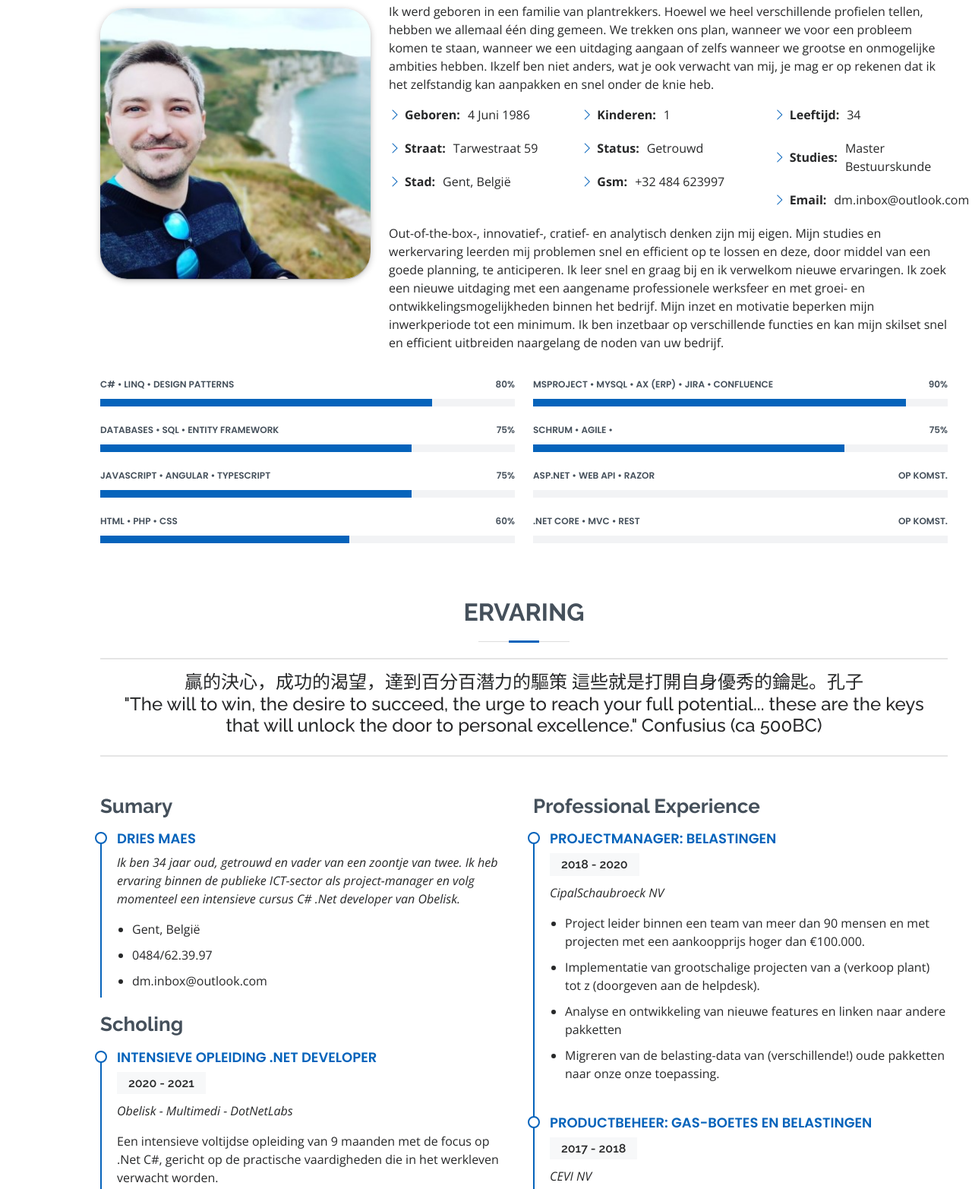
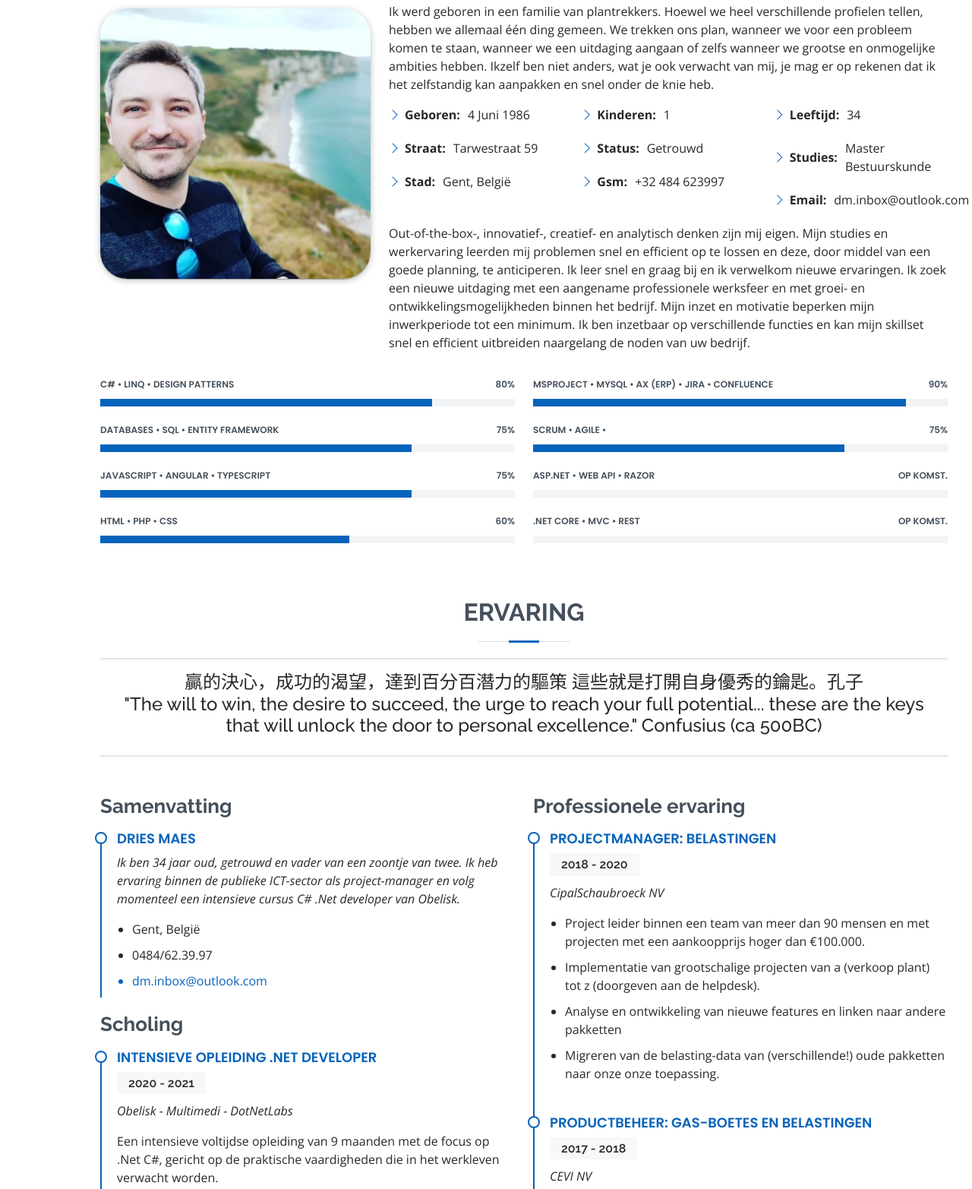
Before and after one commit to Dries-Maes/Dries-Maes.github.io, a plain HTML site: page index.html in a window 1280 px wide. Shown: the part 1009-2574 px from the top of the page at 76% size. Drawn offline with nearby package versions, Linux system fonts and the light colour scheme; files whose address does not match are found by name.

Commit message:
spelling

```diff
--- a/index.html
+++ b/index.html
@@ -148,7 +148,7 @@
             </div>
 
             <p>
-              Out-of-the-box-, innovatief-, cratief- en analytisch denken zijn mij eigen. Mijn studies en werkervaring
+              Out-of-the-box-, innovatief-, creatief- en analytisch denken zijn mij eigen. Mijn studies en werkervaring
               leerden mij problemen snel en
               efficient op te lossen en deze, door middel van een goede planning, te anticiperen.
               Ik leer snel en graag bij en ik verwelkom
@@ -156,7 +156,7 @@
               groei- en ontwikkelingsmogelijkheden binnen het bedrijf. Mijn inzet en motivatie beperken mijn
               inwerkperiode
               tot een minimum.
-              Ik ben inzetbaar op verschillende functies en kan mijn skilset snel
+              Ik ben inzetbaar op verschillende functies en kan mijn skillset snel
               en efficient uitbreiden naargelang de noden van uw bedrijf.
 
 
@@ -277,7 +277,7 @@
             </div>
 
             <div class="progress">
-              <span class="skill">Schrum • Agile • <i class="val">75%</i></span>
+              <span class="skill">Scrum • Agile • <i class="val">75%</i></span>
               <div class="progress-bar-wrap">
                 <div class="progress-bar" role="progressbar" aria-valuenow="75" aria-valuemin="0" aria-valuemax="100">
                 </div>
@@ -326,7 +326,7 @@
 
         <div class="row">
           <div class="col-lg-6">
-            <h3 class="resume-title">Sumary</h3>
+            <h3 class="resume-title">Samenvatting</h3>
             <div class="resume-item pb-0">
               <h4>Dries Maes</h4>
               <p><em>
@@ -337,7 +337,7 @@
               <ul>
                 <li>Gent, België</li>
                 <li>0484/62.39.97</li>
-                <li>dm.inbox@outlook.com</li>
+               <a href="mailto:dm.inbox@outlook.com"><li>dm.inbox@outlook.com</li></a>
               </ul>
             </div>
 
@@ -346,7 +346,7 @@
               <h4>Intensieve opleiding .Net Developer </h4>
               <h5>2020 - 2021</h5>
               <p><em>Obelisk - Multimedi - DotNetLabs</em></p>
-              <p>Een intensieve voltijdse opleiding van 9 maanden met de focus op .Net C#, gericht op de practische
+              <p>Een intensieve voltijdse opleiding van 9 maanden met de focus op .Net C#, gericht op de praktische
                 vaardigheden die in het werkleven verwacht worden. </p>
             </div>
             <div class="resume-item">
@@ -357,7 +357,7 @@
             </div>
           </div>
           <div class="col-lg-6">
-            <h3 class="resume-title">Professional Experience</h3>
+            <h3 class="resume-title">Professionele ervaring</h3>
             <div class="resume-item">
               <h4>Projectmanager: Belastingen</h4>
               <h5>2018 - 2020</h5>
@@ -384,7 +384,7 @@
 
                 <li> Lead van een nieuw pakket geschreven in .NET, bedoeld om GAS-boetes en parkeer-boetes onder 1
                   noemer te brengen. </li>
-                <li>Ondersteunde de ontwikkeling van de mobieke applicaties voor de handhaving van GAS-boetes en
+                <li>Ondersteunde de ontwikkeling van de mobiele applicaties voor de handhaving van GAS-boetes en
                   parkeer-boetes. </li>
 
 
```
